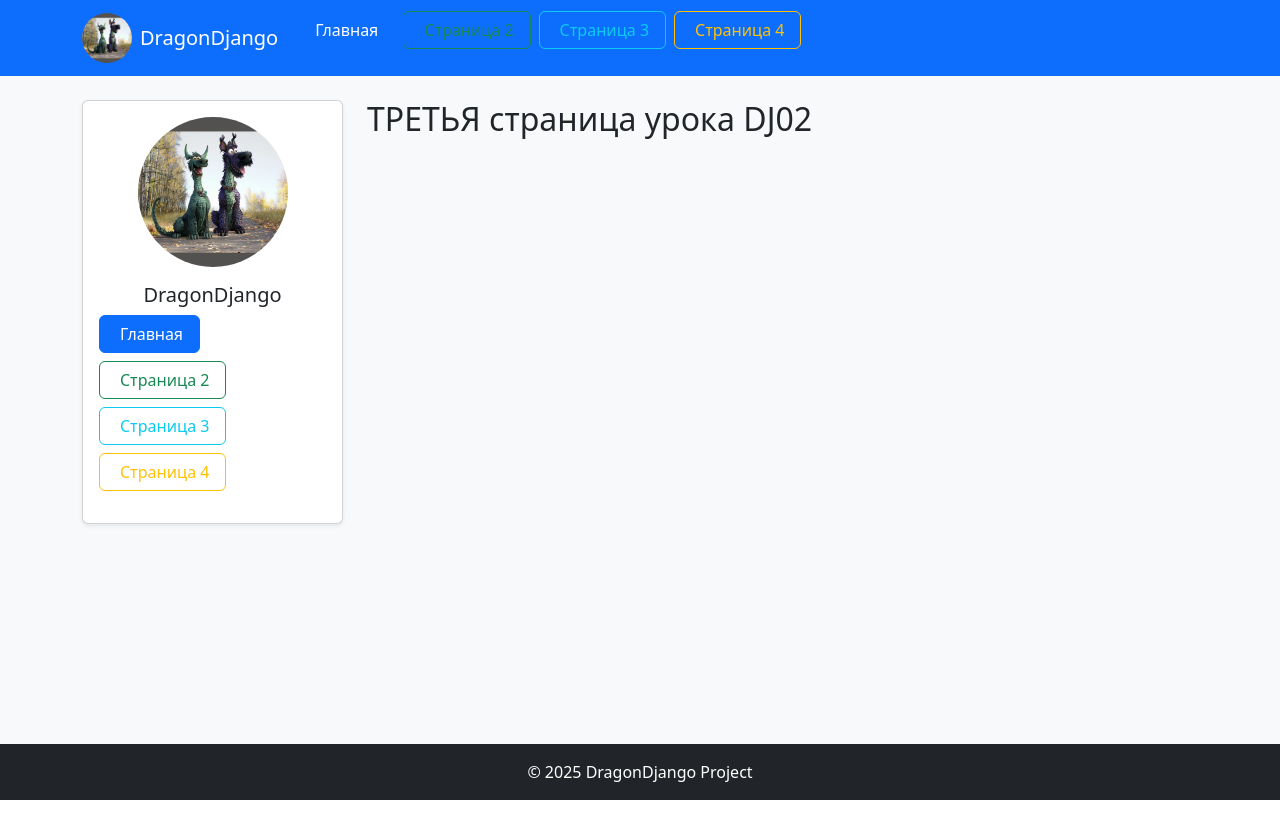
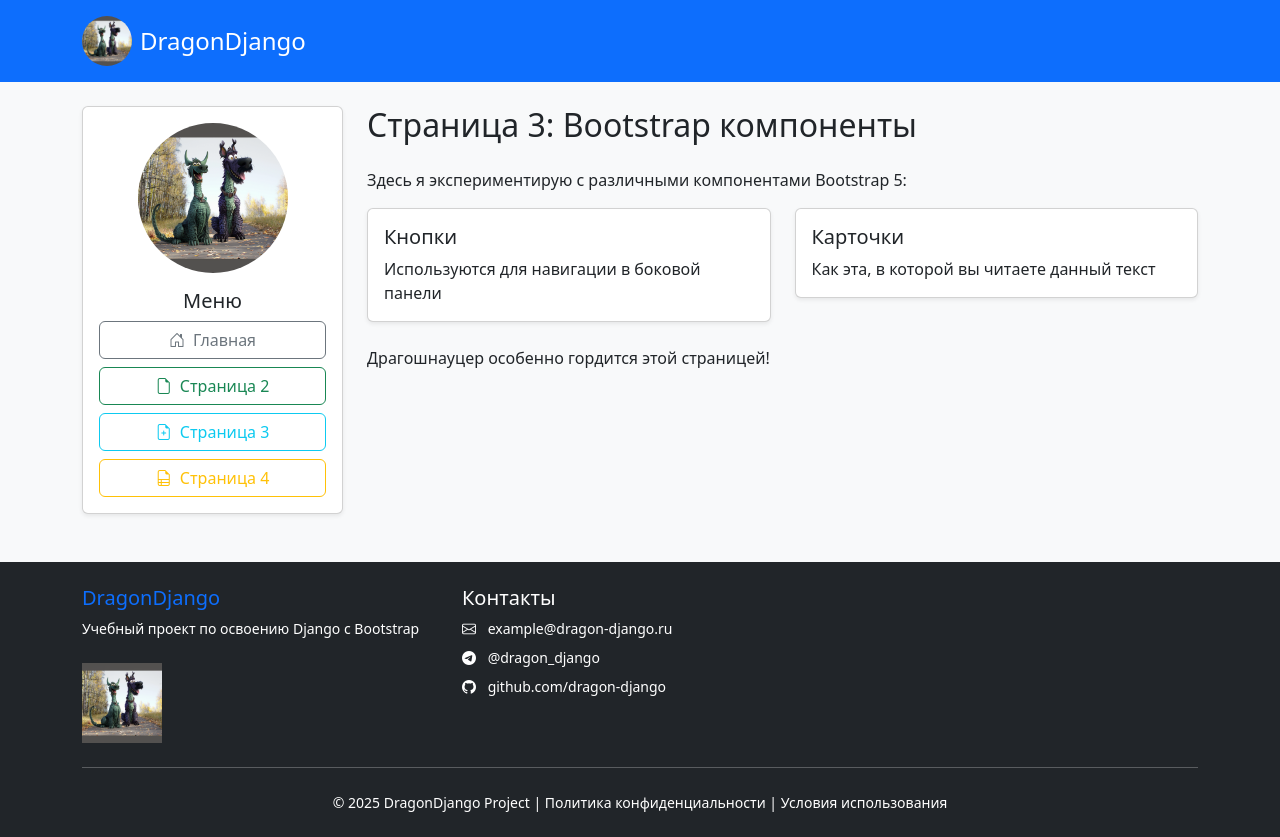
Before and after one commit to JustPythonDev/DJ, a Django app: template DJ02/les_ex_1/templates/les_ex_1/page3.html in a window 1280 px wide. Before the commit the page ends 800 px from the top, so only its background shows below. Run offline with Django 3.2, Linux system fonts and the light colour scheme; the template is opened without the code that fills it, so the values that code supplies are empty.

Commit message:
DJ02_home2

```diff
--- /dev/null
+++ b/DJ02/les_ex_1/templates/les_ex_1/footer.html
@@ -0,0 +1,29 @@
+<footer class="bg-dark text-white mt-auto">
+    {% load static %}
+    <div class="container py-4">
+        <div class="row">
+            <div class="col-md-4 mb-4 mb-md-0">
+                <h5 class="text-primary">DragonDjango</h5>
+                <p class="small">Учебный проект по освоению Django с Bootstrap</p>
+                <img src="{% static 'les_ex_1/img/dragon-schnautzers.png' %}" alt="Драгошнауцер" width="80" class="mt-2">
+            </div>
+
+            <div class="col-md-4">
+                <h5>Контакты</h5>
+                <ul class="list-unstyled small">
+                    <li class="mb-2"><i class="bi bi-envelope me-2"></i> example@dragon-django.ru</li>
+                    <li class="mb-2"><i class="bi bi-telegram me-2"></i> @dragon_django</li>
+                    <li><i class="bi bi-github me-2"></i> github.com/dragon-django</li>
+                </ul>
+            </div>
+        </div>
+
+        <hr class="my-4 bg-secondary">
+
+        <div class="text-center small">
+            &copy; {% now "Y" %} DragonDjango Project |
+            <a href="#" class="text-white text-decoration-none">Политика конфиденциальности</a> |
+            <a href="#" class="text-white text-decoration-none">Условия использования</a>
+        </div>
+    </div>
+</footer>
--- a/DJ02/les_ex_1/templates/les_ex_1/layout.html
+++ b/DJ02/les_ex_1/templates/les_ex_1/layout.html
@@ -1,67 +1,52 @@
-
-
 <!doctype html>
 <html lang="en">
 <head>
     <meta charset="UTF-8">
-    <meta name="viewport"
-          content="width=device-width, user-scalable=no, initial-scale=1.0, maximum-scale=1.0, minimum-scale=1.0">
-    <meta http-equiv="X-UA-Compatible" content="ie=edge">
+    <meta name="viewport" content="width=device-width, initial-scale=1.0">
+    <title>{% block title %}DragonDjango{% endblock %}</title>
+    <!-- Bootstrap CSS -->
     <link href="https://cdn.jsdelivr.net/npm/bootstrap@5.3.0/dist/css/bootstrap.min.css" rel="stylesheet">
+    <!-- Bootstrap Icons -->
+    <link rel="stylesheet" href="https://cdn.jsdelivr.net/npm/bootstrap-icons@1.10.0/font/bootstrap-icons.css">
     {% load static %}
     <link rel="stylesheet" href="{% static 'les_ex_1/css/main.css' %}">
-
-    {% block title %}
-    {% endblock %}
+    {% block extra_head %}{% endblock %}
 </head>
 
 <body class="d-flex flex-column min-vh-100">
-    <header>
-        <nav class="navbar navbar-expand-lg navbar-dark bg-primary">
-            <div class="container">
-                <a class="navbar-brand d-flex align-items-center" href="#">
-                    <img src="{% static 'les_ex_1/img/dragon-schnautzers.png' %}" alt="Драгошнауцеры" width="50" class="me-2 rounded-circle">
-                    DragonDjango
-                </a>
-                <button class="navbar-toggler" type="button" data-bs-toggle="collapse" data-bs-target="#navbarNav">
-                    <span class="navbar-toggler-icon"></span>
-                </button>
-                <div class="collapse navbar-collapse" id="navbarNav">
-                    {% include 'les_ex_1/nav.html' %}
-                </div>
-            </div>
-        </nav>
+    <header class="bg-primary text-white p-3">
+        <div class="container d-flex justify-content-between align-items-center">
+            <a href="{% url 'home' %}" class="text-decoration-none text-white d-flex align-items-center">
+                <img src="{% static 'les_ex_1/img/dragon-schnautzers.png' %}" alt="Драгошнауцеры" width="50" class="me-2 rounded-circle">
+                <h1 class="h4 mb-0">DragonDjango</h1>
+            </a>
+        </div>
     </header>
 
     <main class="flex-grow-1 py-4">
         <div class="container">
             <div class="row">
                 <div class="col-md-3">
-                    <aside class="card mb-4">
+                    <aside class="card mb-4 shadow-sm">
                         <div class="card-body text-center">
-                            <img src="{% static 'les_ex_1/img/dragon-schnautzers.png' %}" alt="Драгошнауцеры" class="img-fluid rounded-circle mb-3" width="150">
-                            <h5 class="card-title">DragonDjango</h5>
-                            <div class="d-grid gap-2">
-                                {% include 'les_ex_1/nav.html' %}
-                            </div>
+                            <img src="{% static 'les_ex_1/img/dragon-schnautzers.png' %}" alt="Драгошнауцеры"
+                                 class="img-fluid rounded-circle mb-3" width="150">
+                            <h5 class="card-title">Меню</h5>
+                            {% include 'les_ex_1/nav.html' %}
                         </div>
                     </aside>
                 </div>
                 <div class="col-md-9">
-                    {% block content %}
-                    {% endblock %}
+                    {% block content %}{% endblock %}
                 </div>
             </div>
         </div>
     </main>
 
-    <footer class="bg-dark text-white py-3 mt-auto">
-        <div class="container text-center">
-            &copy; {% now "Y" %} DragonDjango Project
-        </div>
-    </footer>
+    {% include 'les_ex_1/footer.html' %}
 
     <!-- Bootstrap JS Bundle with Popper -->
     <script src="https://cdn.jsdelivr.net/npm/bootstrap@5.3.0/dist/js/bootstrap.bundle.min.js"></script>
+    {% block extra_js %}{% endblock %}
 </body>
 </html>
--- a/DJ02/les_ex_1/templates/les_ex_1/nav.html
+++ b/DJ02/les_ex_1/templates/les_ex_1/nav.html
@@ -1,22 +1,24 @@
-<div class="d-flex flex-wrap gap-2 mb-3">
-    <!-- Главная кнопка выделена -->
-    <a href="{% url 'home' %}" class="btn btn-primary px-3">
+<div class="d-grid gap-2">
+    <a href="{% url 'home' %}"
+       class="btn {% if request.resolver_match.url_name == 'home' %}btn-primary{% else %}btn-outline-secondary{% endif %}">
         <i class="bi bi-house-door me-1"></i>
         Главная
     </a>
 
-    <!-- Остальные страницы с разными цветами и иконками -->
-    <a href="{% url 'page2' %}" class="btn btn-outline-success px-3">
+    <a href="{% url 'page2' %}"
+       class="btn {% if request.resolver_match.url_name == 'page2' %}btn-success{% else %}btn-outline-success{% endif %}">
         <i class="bi bi-file-earmark me-1"></i>
         Страница 2
     </a>
 
-    <a href="{% url 'page3' %}" class="btn btn-outline-info px-3">
+    <a href="{% url 'page3' %}"
+       class="btn {% if request.resolver_match.url_name == 'page3' %}btn-info{% else %}btn-outline-info{% endif %}">
         <i class="bi bi-file-earmark-plus me-1"></i>
         Страница 3
     </a>
 
-    <a href="{% url 'page4' %}" class="btn btn-outline-warning px-3">
+    <a href="{% url 'page4' %}"
+       class="btn {% if request.resolver_match.url_name == 'page4' %}btn-warning{% else %}btn-outline-warning{% endif %}">
         <i class="bi bi-file-earmark-ruled me-1"></i>
         Страница 4
     </a>
--- a/DJ02/les_ex_1/templates/les_ex_1/page3.html
+++ b/DJ02/les_ex_1/templates/les_ex_1/page3.html
@@ -5,5 +5,25 @@
 {% endblock %}
 
 {% block content %}
-    <h2>ТРЕТЬЯ страница урока DJ02</h2>
+    <h2 class="mb-4">Страница 3: Bootstrap компоненты</h2>
+    <p>Здесь я экспериментирую с различными компонентами Bootstrap 5:</p>
+    <div class="row mb-4">
+        <div class="col-md-6">
+            <div class="card">
+                <div class="card-body">
+                    <h5 class="card-title">Кнопки</h5>
+                    <p class="card-text">Используются для навигации в боковой панели</p>
+                </div>
+            </div>
+        </div>
+        <div class="col-md-6">
+            <div class="card">
+                <div class="card-body">
+                    <h5 class="card-title">Карточки</h5>
+                    <p class="card-text">Как эта, в которой вы читаете данный текст</p>
+                </div>
+            </div>
+        </div>
+    </div>
+    <p>Драгошнауцер особенно гордится этой страницей!</p>
 {% endblock %}
```
Also changed, not shown: DJ02/les_ex_1/templates/les_ex_1/index.html (+8 -1 lines), DJ02/les_ex_1/templates/les_ex_1/page2.html (+7 -1 lines), DJ02/les_ex_1/templates/les_ex_1/page4.html (+10 -1 lines), README.md.
